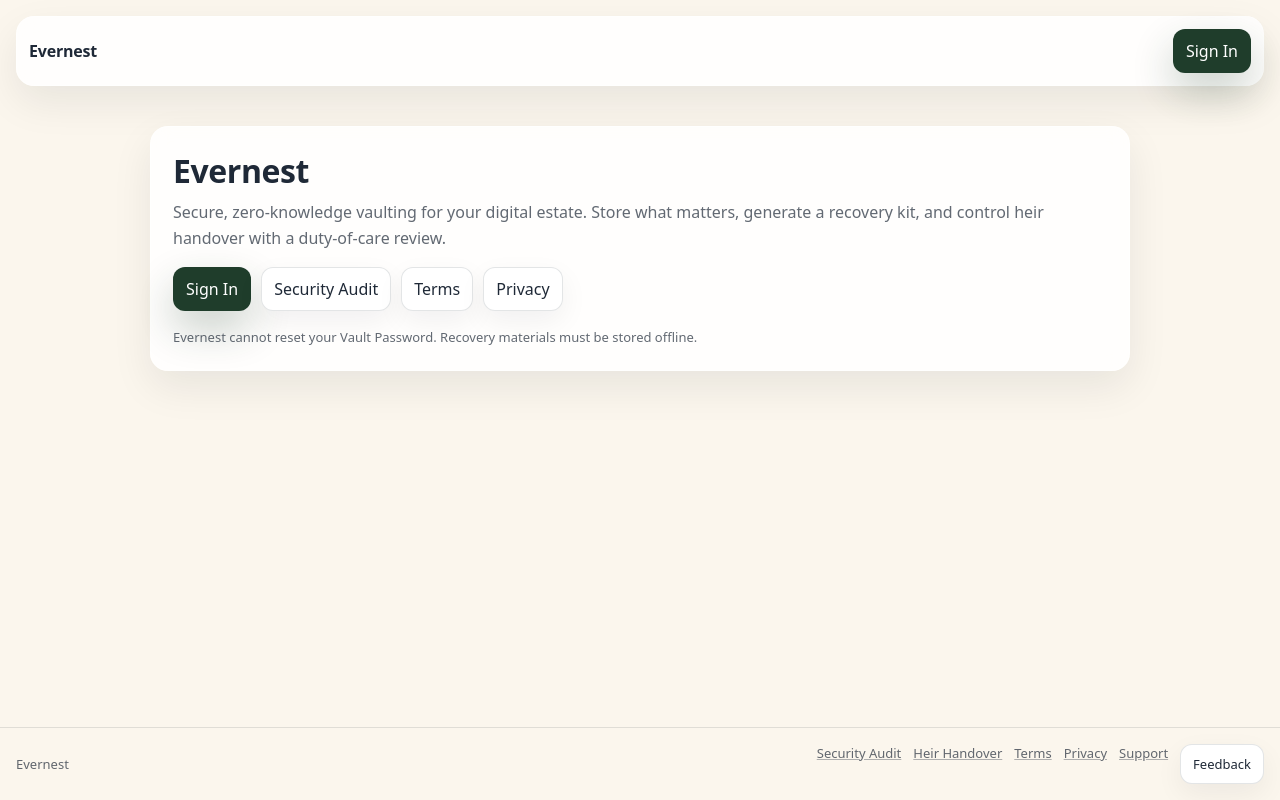
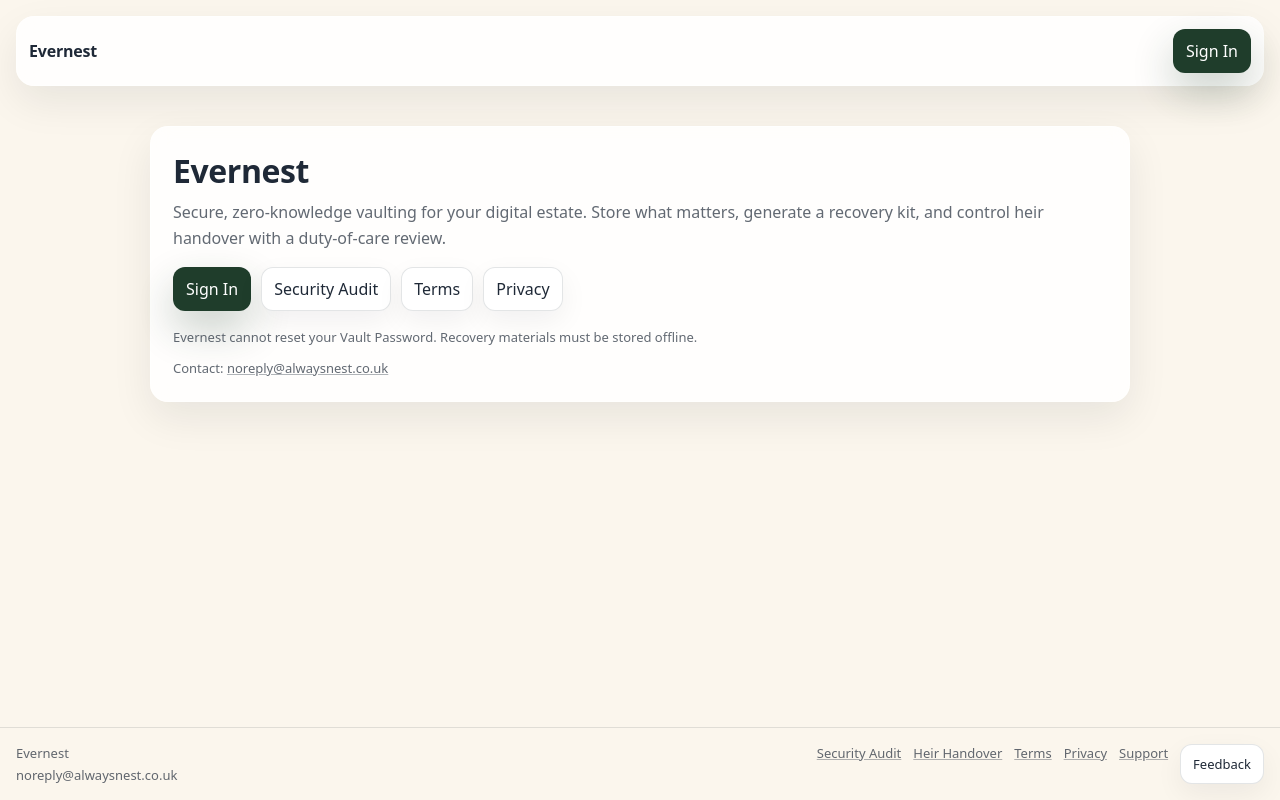
Before and after one commit to jeat14/custom, a React (Vite) app in the folder frontend/: page / in a window 1280 px wide. Built offline with nearby package versions, Linux system fonts and the light colour scheme; no server answers.

Commit message:
Add contact email to landing and footer

```diff
--- a/frontend/src/ui/AppLayout.tsx
+++ b/frontend/src/ui/AppLayout.tsx
@@ -11,6 +11,8 @@
   const { session } = useSupabaseSession()
   const navigate = useNavigate()
   const location = useLocation()
+  const rawContactEmail = import.meta.env.VITE_CONTACT_EMAIL as string | undefined
+  const contactEmail = rawContactEmail?.match(/<([^>]+)>/)?.[1] ?? rawContactEmail
 
   useEffect(() => {
     capture('$pageview', {
@@ -68,7 +70,14 @@
           color: 'var(--muted)',
         }}
       >
-        <div>Evernest</div>
+        <div style={{ display: 'flex', flexDirection: 'column', gap: 4 }}>
+          <div>Evernest</div>
+          {contactEmail ? (
+            <a href={`mailto:${contactEmail}`} style={{ color: 'inherit', textDecoration: 'none' }}>
+              {contactEmail}
+            </a>
+          ) : null}
+        </div>
         <div style={{ display: 'flex', gap: 12 }}>
           <Link to="/security-audit">Security Audit</Link>
           <Link to="/heir">Heir Handover</Link>
--- a/frontend/src/ui/Landing.tsx
+++ b/frontend/src/ui/Landing.tsx
@@ -1,6 +1,9 @@
 import { Link } from 'react-router-dom'
 
 export function Landing() {
+  const rawContactEmail = import.meta.env.VITE_CONTACT_EMAIL as string | undefined
+  const contactEmail = rawContactEmail?.match(/<([^>]+)>/)?.[1] ?? rawContactEmail
+
   return (
     <div style={{ padding: 24, maxWidth: 980, margin: '0 auto' }}>
       <div className="card" style={{ padding: 22 }}>
@@ -30,6 +33,15 @@
         <div className="muted" style={{ marginTop: 16, fontSize: 13, lineHeight: 1.6 }}>
           Evernest cannot reset your Vault Password. Recovery materials must be stored offline.
         </div>
+
+        {contactEmail ? (
+          <div className="muted" style={{ marginTop: 10, fontSize: 13, lineHeight: 1.6 }}>
+            Contact:{' '}
+            <a href={`mailto:${contactEmail}`} style={{ color: 'inherit' }}>
+              {contactEmail}
+            </a>
+          </div>
+        ) : null}
       </div>
     </div>
   )
```
Also changed, not shown: 1 other file (tests, documents, lock files or other folders).
